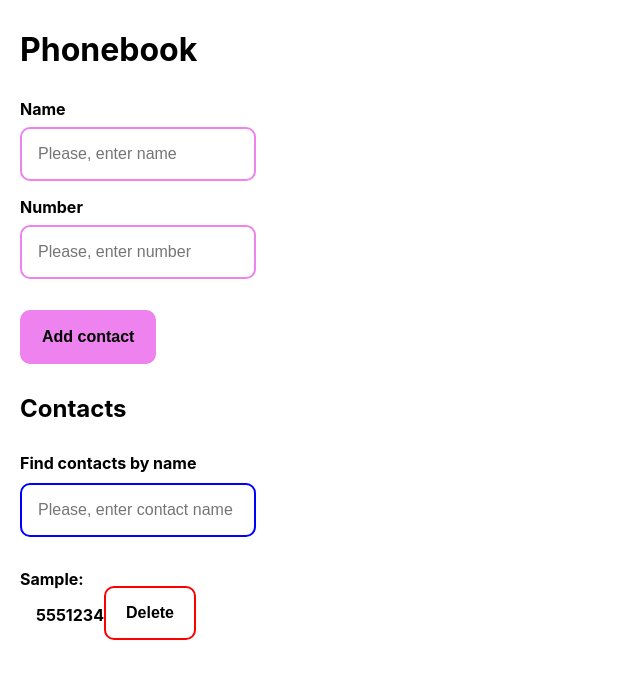
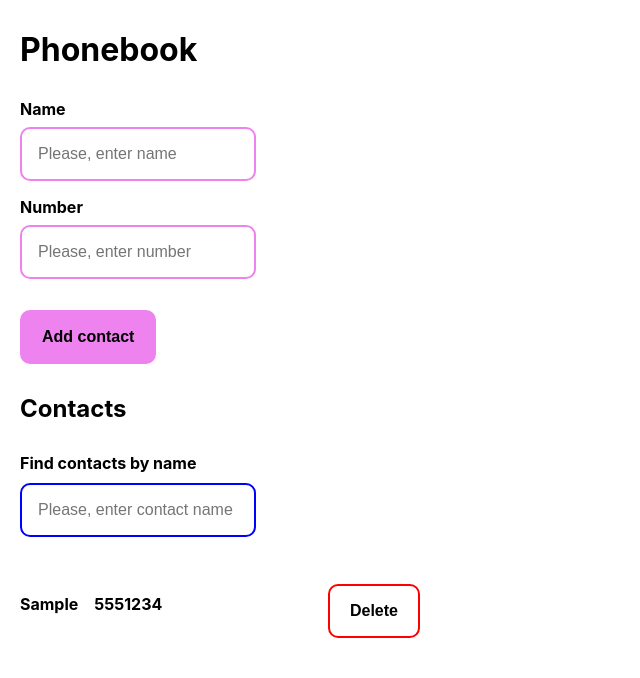
Before and after one commit to Sokolova-LV/goit-react-hw-02-phonebook, a React (Create React App) app: page / in a window 1280 px wide. Both pictures are taken after typing "Sample", "5551234" into the empty fields and a click on the button "Add contact". Shown: the top 678 px of the page, without its empty margins (0-640 px from the left). Built offline with nearby package versions, Linux system fonts and the light colour scheme.

Commit message:
changed 26.07

```diff
--- a/src/components/App.jsx
+++ b/src/components/App.jsx
@@ -9,37 +9,25 @@ import { Title, Article } from './App.styled.';
 
 export class App extends Component {
   state = {
-    contacts: [
-      /*{ id: 'id-1', name: 'Rosie Simpson', number: '459-12-56' },
-      { id: 'id-2', name: 'Hermione Kline', number: '443-89-12' },
-      { id: 'id-3', name: 'Eden Clements', number: '645-17-79' },
-      { id: 'id-4', name: 'Annie Copeland', number: '227-91-26' },*/
-    ],
+    contacts: [],
     filter: '',
   };
 
-  addContact = data => {
-    const contact = {
-      id: nanoid(),
-      ...data,
-      deleteContact: true,
-    };
+  addContact = ({ name, number }) => {
+    const contact = { id: nanoid(), name, number };
+    const normalizedName = name.toLowerCase();
+
+    if (
+      this.state.contacts.find(
+        contact => contact.name.toLowerCase() === normalizedName
+      )) {
+      return alert(`${name} is already in contacts.`);
+    }
+
     this.setState(prevState => ({
       contacts: [contact, ...prevState.contacts],
     }));
-  }
-
-  /*addContact = data => {
-    const contact = {
-      id: nanoid(),
-      data,
-      deleteContact: false,
-    };
-
-    this.setState(({ contacts }) => ({
-      contacts: [contact, ...contacts],
-    }));
-  };*/
+  };
 
   deleteContact = userId => {
     this.setState(prevState => ({
@@ -53,16 +41,14 @@ export class App extends Component {
 
   getFilterContacts = () => {
     const { filter, contacts } = this.state;
-    const LowerCase = filter.toLowerCase();
+    const normalizedFilter = filter.toLowerCase();
 
-    return contacts.filter(({ name }) =>
-      name.toLowerCase().includes(LowerCase)
+    return contacts.filter(contact =>
+      contact.name.toLowerCase().includes(normalizedFilter)
     );
   };
 
   render() {
-    const { filter } = this.state;
-
     console.log(this.props.contacts);
 
     return (
@@ -71,7 +57,7 @@ export class App extends Component {
         <ContactForm onSubmit={this.addContact} />
 
         <Article>Contacts</Article>
-        <Filter value={filter} handleChangeFilter={this.handleChangeFilter} />
+        <Filter value={this.state.filter} handleChangeFilter={this.handleChangeFilter} />
 
         <ContactList
           contacts={this.getFilterContacts()}
--- a/src/components/ContactElement/ContactElement.jsx
+++ b/src/components/ContactElement/ContactElement.jsx
@@ -5,7 +5,7 @@ export const ContactElement = ({ id, name, number, deleteContact }) => {
     return (
         <Item key={id}>
             <ItemName>
-                {name}:<ItemNumber>{number}</ItemNumber>
+                {name}<ItemNumber>{number}</ItemNumber>
             </ItemName>
             <Btn onClick={() => deleteContact(id)}>Delete</Btn>
         </Item>
--- a/src/components/ContactElement/ContactElement.styled.jsx
+++ b/src/components/ContactElement/ContactElement.styled.jsx
@@ -1,10 +1,11 @@
 import styled from '@emotion/styled';
 
 export const Item = styled.li`
+    display: flex;
+    width: 400px;
+    justify-content: space-between;
     margin-left: 20px;
-    display: flex;
     align-items: center;
-    justify-content: space-end;
 `;
 
 export const ItemName = styled.p`
@@ -12,12 +13,13 @@ export const ItemName = styled.p`
     font-weight: 700;
 `;
 
-export const ItemNumber = styled.p`
+export const ItemNumber = styled.span`
     margin-left: 16px;
 `;
 
 export const Btn = styled.button`
     display: flex;
+    margin-left: 16px;
     border-radius: 10px;
     padding: 16px 20px;
     margin-top: 15px;
--- a/src/components/ContactList/ContactList.styled.jsx
+++ b/src/components/ContactList/ContactList.styled.jsx
@@ -1,6 +1,7 @@
 import styled from '@emotion/styled';
 
 export const List = styled.ul`
+    flex-direction: column;
     padding: 0;
     margin: 0;
 `;
```
